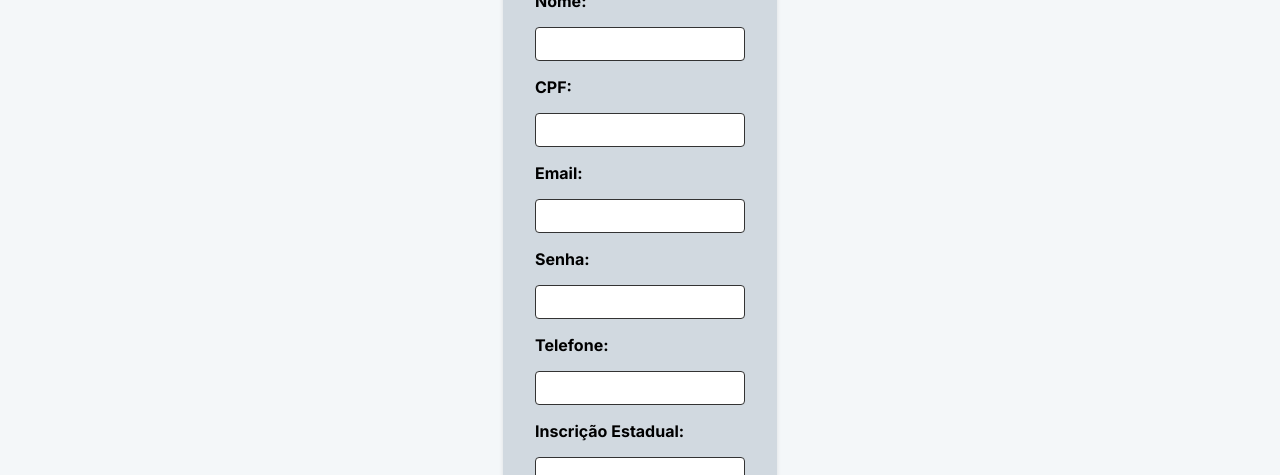
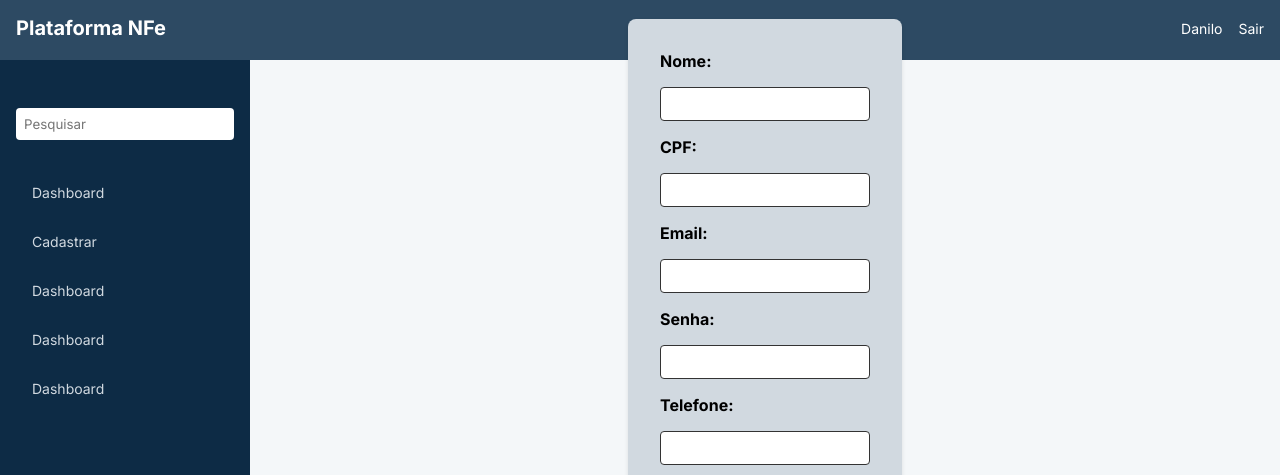
Before and after one commit to Danilo302/Project-NFe, a React (Vite) app: page /Cadastrar in a window 1280 px wide. Shown: the top 475 px of the page. Built offline with nearby package versions, Linux system fonts and the light colour scheme; no server answers.

Commit message:
Refactor App component: integrate NavBar and SideBar, update layout with Container, and enhance routing in SideBar

```diff
--- a/src/App.tsx
+++ b/src/App.tsx
@@ -1,9 +1,11 @@
 
 import { BrowserRouter } from "react-router-dom"
-import GlobalStyles from "./styles"
+import GlobalStyles, { Container } from "./styles"
 import Rotas from "./routes"
 import { Provider } from "react-redux"
 import { store } from "./store"
+import NavBar from "./Components/NavBar"
+import SideBar from "./Containers/SideBar"
 
 
 function App() {
@@ -12,7 +14,11 @@ function App() {
         <Provider store={store}>
       <BrowserRouter>
         <GlobalStyles/>
-        <Rotas />
+        <NavBar />
+        <Container>
+          <SideBar />
+          <Rotas />
+        </Container>
       </BrowserRouter>
         </Provider>
   )
--- a/src/Containers/SideBar/index.tsx
+++ b/src/Containers/SideBar/index.tsx
@@ -9,7 +9,7 @@ const SideBar = () => {
             </div>
             <ul className="small-font">
                 <li>
-                    <a href="">Dashboard</a>
+                    <Link to="/">Dashboard</Link>
                 </li>
                 <li>
                     <Link to="/Cadastrar">Cadastrar</Link>
--- a/src/pages/home/index.tsx
+++ b/src/pages/home/index.tsx
@@ -1,16 +1,11 @@
-import SiderBar from "../../Containers/SideBar"
+
 import Dashboards from "../../Containers/Dashboards"
-import NavBar from "../../Components/NavBar"
-import { Container } from "../../styles"
 
 const HomePage = () => {
     return (
         <>
-        <NavBar />
-        <Container>
-            <SiderBar />
             <Dashboards />
-        </Container></>
+        </>
     )
 }
 
--- a/src/styles/index.ts
+++ b/src/styles/index.ts
@@ -42,7 +42,8 @@ export const Colors = {
 
 export const Container = styled.div`
     display: grid;
-    grid-template-columns: 224px auto;
+    grid-template-columns: 250px 1fr;
+    height: 100vh;
 `
 
 
```
